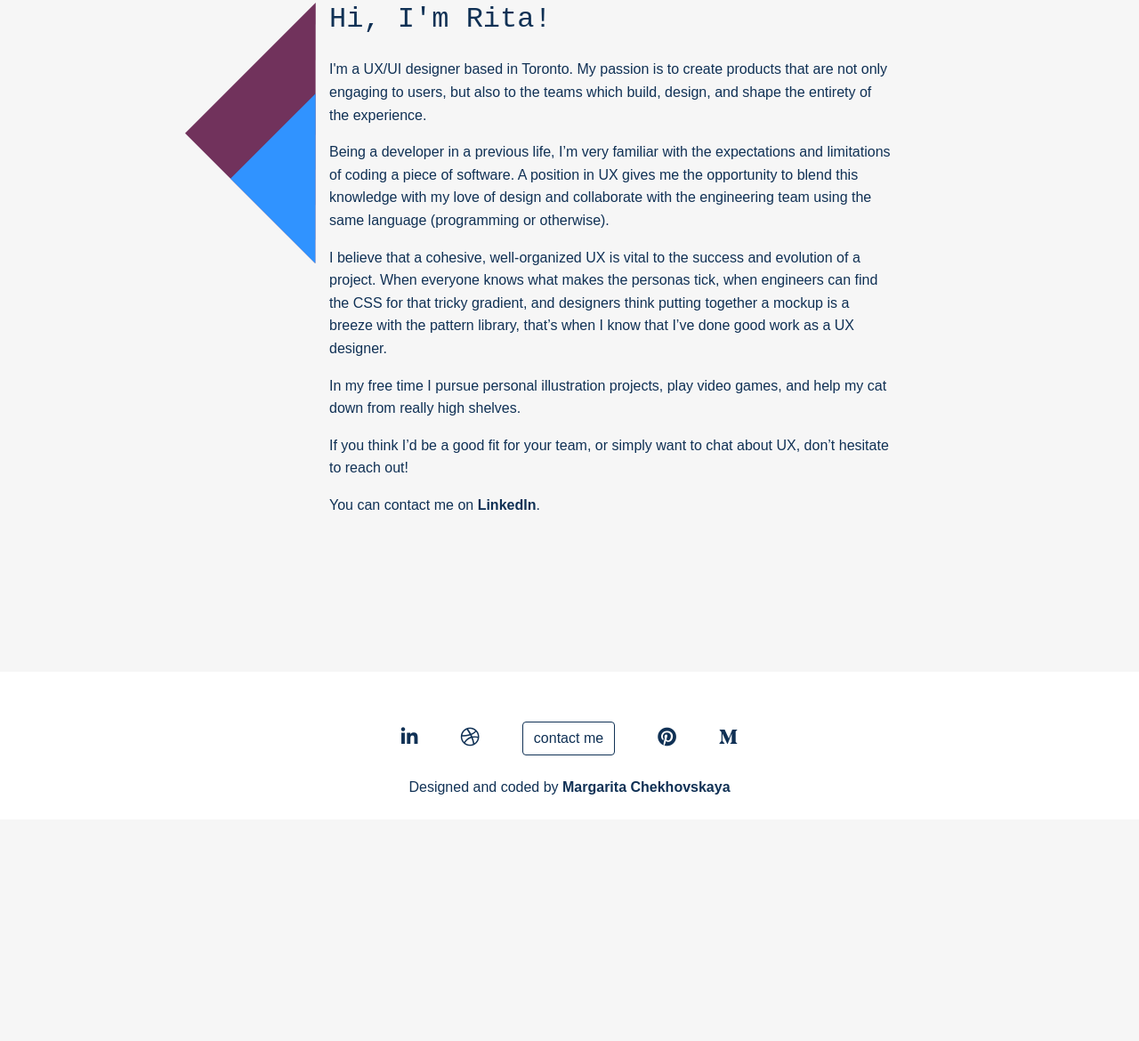
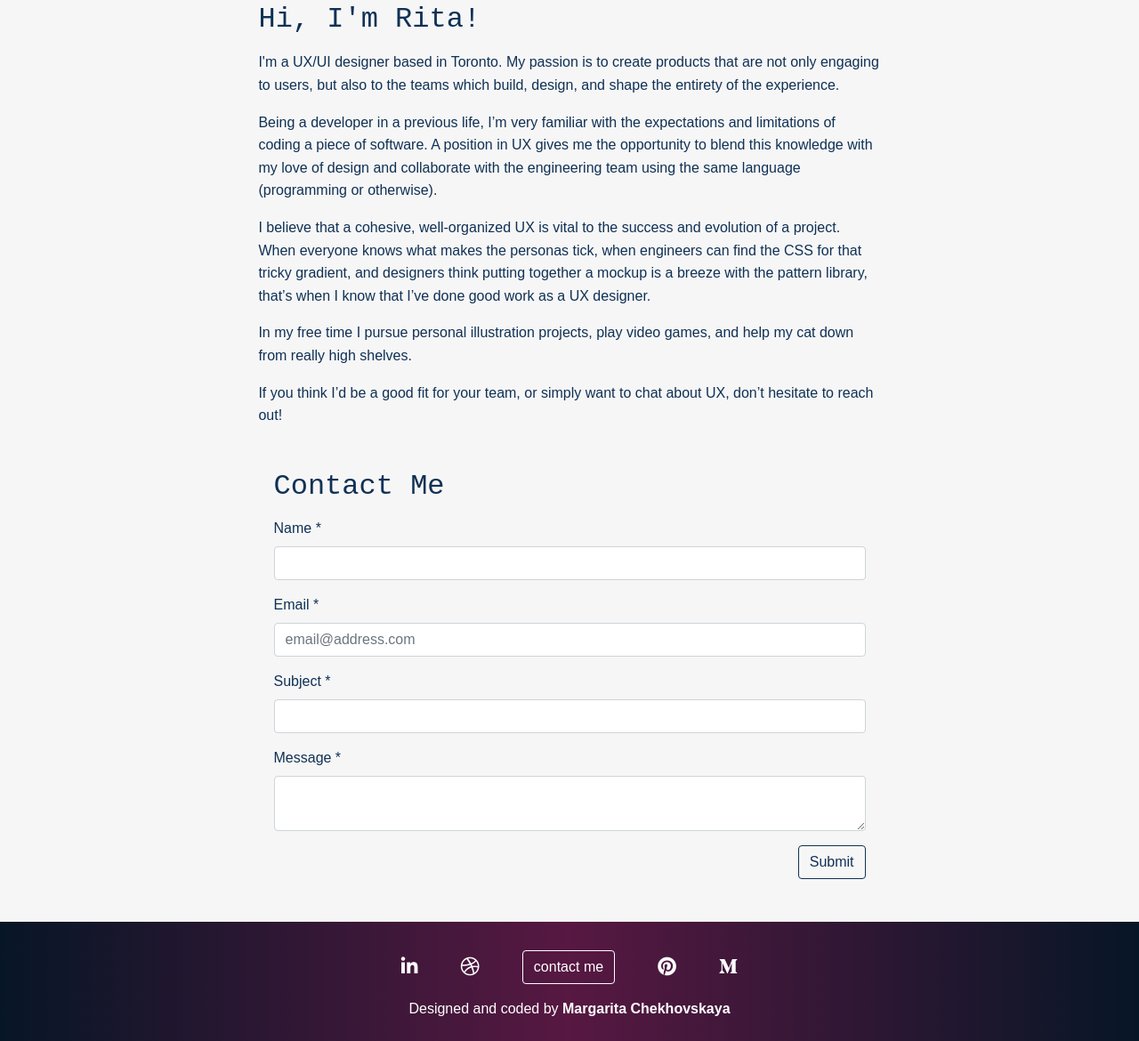
Before and after one commit to ritache/ritache.github.io, a plain HTML site: page about.html in a window 1280 px wide. Shown: the part 115-1285 px from the top of the page at 89% size. Before the commit the page ends 1036 px from the top, so only its background shows below. Drawn offline with nearby package versions, Linux system fonts and the light colour scheme.

Commit message:
Contact Form
Added contact form, adjusted scroll to top button and footer

```diff
--- a/about.html
+++ b/about.html
@@ -48,22 +48,14 @@
     </nav>
 
     <!-- Back to top button -->
-    <a onclick="topFunction()" id="scrollTop" class="hvr-bob" title="Go to top">
-        <i class="fas fa-chevron-up"></i>
-    </a>
+    <button onclick="topFunction()" id="scrollTop" class="hvr-bob shadow-sm" title="Go to top">
+        <i id="scrollTopIcon" class="fas fa-chevron-up"></i>
+    </button>
 
     <!--Start of about-->
     <section id="about" class="container-fluid">
-    <div class="container">
-        <div class="row justify-content-center justify-content-lg-start">
-            <div class="col-lg-3 d-none d-lg-block mx-0 px-0 my-5">
-                <div class="d-flex flex-column align-items-end">
-                    <img alt="Triangles" src="images/about-triangles.svg">
-                </div>
-            </div>
-
-            <div class="col-12 col-lg-7 blurb my-5">
-                <h2 class="pb-3">Hi, I'm Rita!</h2>
+        <div class="container col-12 col-lg-7 mt-5">
+            <h2 class="pb-2">Hi, I'm Rita!</h2>
             <p>
                 I'm a UX/UI designer based in Toronto. My passion is to create products that are not
                 only
@@ -99,23 +91,50 @@
                 If you think I’d be a good fit for your team, or simply want to chat about UX, don’t
                 hesitate to reach out!
             </p>
+        </div>
+    </section>
 
-                <p>
-                    You can contact me on
-                    <span class="lead-bold"><a href="https://linkedin.com/in/rita-che/">LinkedIn</a></span>.
-                </p>
+    <!--Start of contact-->
+    <section id="contact" class="container-fluid">
+        <div class="container">
+            <div class="row d-flex justify-content-center my-5">
+                <form id="emailForm" action="https://usebasin.com/f/7ad3fb92337c"
+                class="col-12 col-lg-7 m-0 p-0 d-flex flex-column"
+                    method="POST">
+                    <h2 class="pb-2">Contact Me</h2>
+                    <div class="form-group">
+                        <label>Name *</label>
+                        <input name="first_name" type="text" class="form-control" />
                     </div>
+
+                    <div class="form-group">
+                        <label>Email *</label>
+                        <input name="email" type="text" placeholder="email@address.com" class="form-control" />
+                    </div>
+
+                    <div class="form-group">
+                        <label>Subject *</label>
+                        <input name="subject" type="text" class="form-control" />
+                    </div>
+
+                    <div class="form-group">
+                        <label>Message *</label>
+                        <textarea name="message" type="text" class="form-control"></textarea>
+                    </div>
+                    <button type="submit" class="btn btn-outline-primary align-self-end">
+                        Submit
+                    </button>
+                </form>
             </div>
         </div>
     </section>
 
     <!-- Footer -->
     <footer class="footer navbar sticky-bottom">
-
         <!-- Footer Elements -->
         <div class="container">
             <!-- Grid column -->
-            <div class="col-md-12 pt-5">
+            <div class="col-md-12 pt-4 pb-2">
                 <div class="mb-2 row justify-content-center align-items-center">
                     <!--Linkedin -->
                     <a href="https://linkedin.com/in/rita-che/" target="_blank" class="footer-icon mr-4 mr-md-5">
@@ -126,11 +145,9 @@
                     <a href="https://dribbble.com/ritache" target="_blank" class="footer-icon mr-4 mr-md-5">
                         <i class="fab fa-dribbble fa-lg"></i>
                     </a>
-                    <a href="about.html">
+                    <a href="about.html#contact">
                         <button type="button" class="btn btn-outline-primary mr-4 mr-md-5">
-
                             contact me
-
                         </button>
                     </a>
                     <!--Pinterest-->
@@ -150,7 +167,7 @@
 
         <!-- Copyright -->
         <section class="container-fluid copyright d-flex justify-content-center">
-            <div class="footer-copyright text-center my-3">Designed and coded by
+            <div class="footer-copyright text-center pb-3">Designed and coded by
                 <strong>Margarita Chekhovskaya</strong>
             </div>
         </section>
@@ -169,6 +186,7 @@
     <script src="https://stackpath.bootstrapcdn.com/bootstrap/4.3.1/js/bootstrap.min.js"
         integrity="sha384-JjSmVgyd0p3pXB1rRibZUAYoIIy6OrQ6VrjIEaFf/nJGzIxFDsf4x0xIM+B07jRM"
         crossorigin="anonymous"></script>
+    <script src="https://cdn.jsdelivr.net/gh/fancyapps/fancybox@3.5.7/dist/jquery.fancybox.min.js"></script>
     <script type="text/javascript" src="js/portfolio.js"></script>
 </body>
 
--- a/css/portfolio.css
+++ b/css/portfolio.css
@@ -58,21 +58,21 @@ a:hover, a:active
     text-decoration: none;
 }
 
-.btn-outline-primary:hover,
 .btn-outline-primary {
     border-color:  #103155;
 }
 
 .btn-outline-primary:hover {
+    border-color:  #103155;
     background:  #103155;
 }
-
 
 button:hover a, button a:hover, button a:active {
     color: white;
     border-color:  #103155;
     text-decoration: none;
 }
+
 #scrollTop {
     display: none; /* Hidden by default */
     position: fixed; /* Fixed/sticky position */
@@ -81,6 +81,20 @@ button:hover a, button a:hover, button a:active {
     z-index: 99; /* Make sure it does not overlap */
     cursor: pointer; /* Add a mouse pointer on hover */
     padding: 15px; /* Some padding */
+    border-radius: 100%; /* Round */
+    width: 2em;
+    height: 2em;
+    background: white;
+    border: none;
+    outline: none;
+}
+
+#scrollTopIcon {
+    position: absolute;
+    top: 50%;
+    left: 50%;
+    transform: translate(-50%, -50%);
+    display: block;
 }
 
 .button-triangle {
@@ -171,10 +185,29 @@ Homepage hero section
 }
 
 /*
----------------------
+-------------------
+Footer
+-------------------
 */
-#about {
-    height: 100vh;
+.footer {
+    color: white;
+    /* background: #103155; */
+    background-image: linear-gradient(to right, #071626,  #571842 , #071626);
+}
+
+.footer .btn-outline-primary {
+    border-color:  white;
+    color: white;
+}
+
+.footer .btn-outline-primary:hover {
+    border-color:  white;
+    background:  white;
+    color: #103155;
+}
+
+.footer-icon {
+    color: white;
 }
 
 /*
```
Also changed, not shown: index.html (+7 -10 lines), js/portfolio.js (+15 -13 lines), kausCaseStudy.html (+7 -10 lines). Lines whose indentation alone changed are shown as unchanged.
